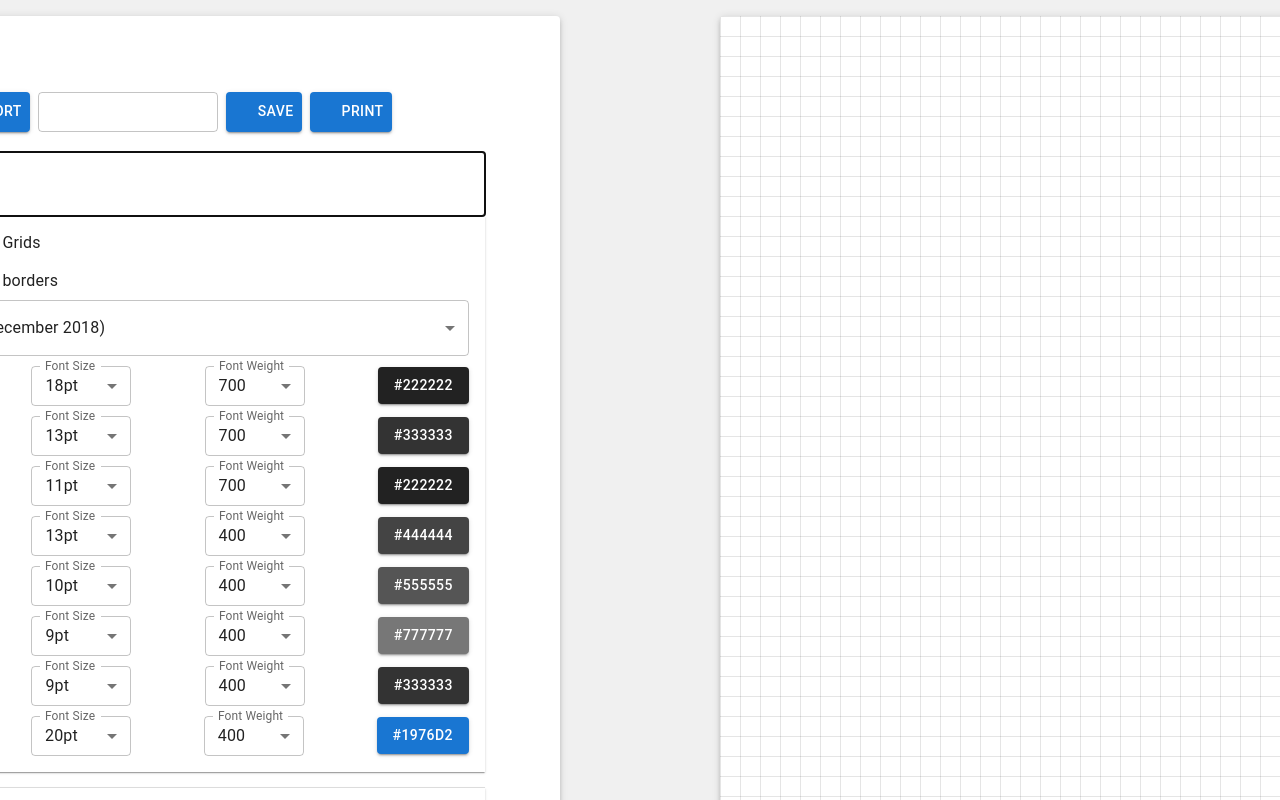
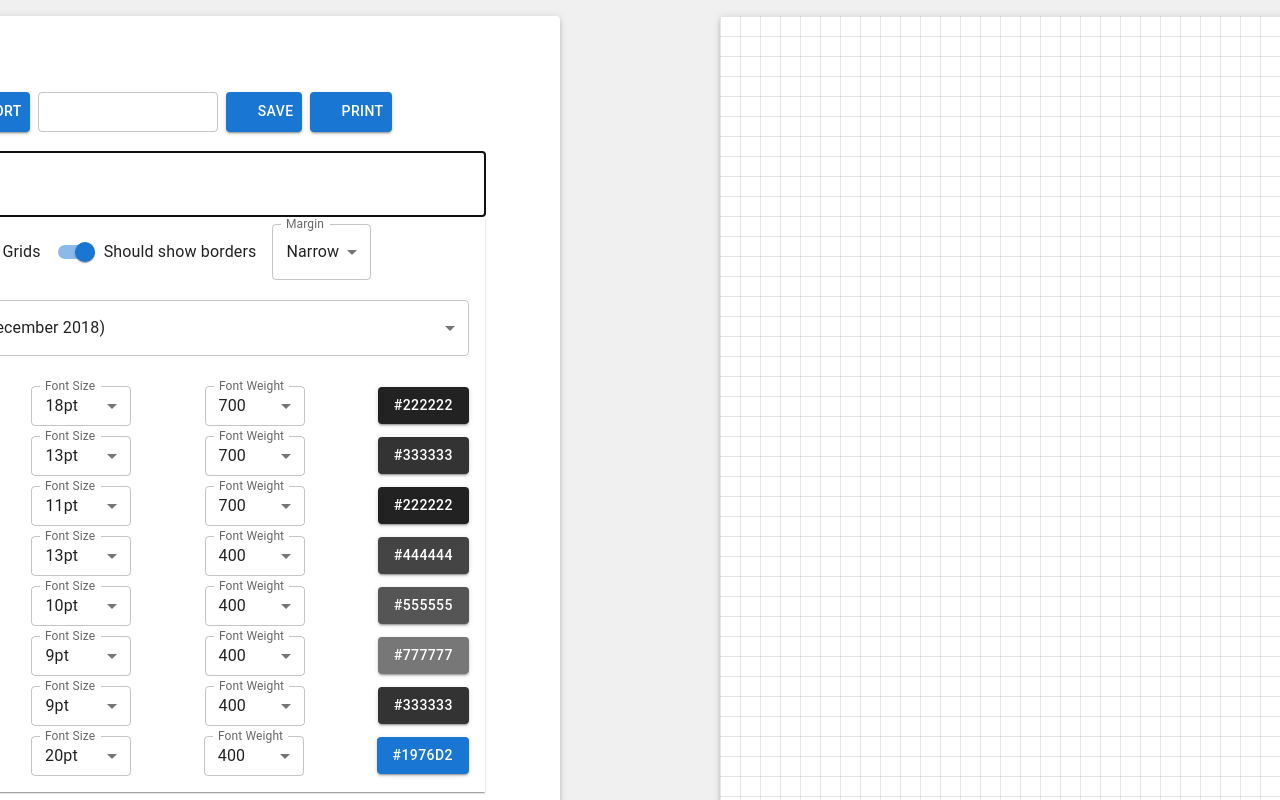
Before and after one commit to smamirshahi/squeezy-cv, a React (Vite) app: page / in a window 1280 px wide. Both pictures are taken after a click on the button "Styles". Shown: the top 800 px of the page. Built offline with nearby package versions, Linux system fonts and the light colour scheme; some icons are missing; what runtypes would draw is missing.

Commit message:
[CV-10] Add margin selection for printing

```diff
--- a/src/components/drag-and-drop/dnd-kit-wrapper.tsx
+++ b/src/components/drag-and-drop/dnd-kit-wrapper.tsx
@@ -1,4 +1,4 @@
-import { useState } from "react";
+import { useMemo, useState } from "react";
 import { DndContext, DragEndEvent } from "@dnd-kit/core";
 import { restrictToParentElement } from "@dnd-kit/modifiers";
 import { A4_DIMENSION_MM } from "@custom-styles/custom-styles";
@@ -10,6 +10,7 @@ import {
 import { SortableItem } from "@components/drag-and-drop/sortable-item";
 import { useAppSelector } from "@store/store-helper";
 import { appSelector } from "@store/app/app-slice";
+import { styleSelector } from "@store/cv-data/cv-data-slice";
 
 interface Props {
   /** The reference to the content (the A4 paper container) */
@@ -18,6 +19,7 @@ interface Props {
 
 export function DnDKitWrapper({ contentRef }: Props): JSX.Element {
   const { shouldShowGrids } = useAppSelector(appSelector);
+  const { paperMargin } = useAppSelector(styleSelector);
   const items = useItems();
   const [order, setOrder] = useState(items.map((item) => item.id));
 
@@ -35,11 +37,19 @@ export function DnDKitWrapper({ contentRef }: Props): JSX.Element {
       setOrder((prev) => {
         const oldIndex = prev.indexOf(active.id as string);
         const newIndex = prev.indexOf(over.id as string);
-
         return arrayMove(prev, oldIndex, newIndex);
       });
     }
   }
+
+  const paperMarginForPrinting: string = useMemo(() => {
+    switch (paperMargin) {
+      case "narrow":
+        return "48px";
+      case "normal":
+        return "96px";
+    }
+  }, [paperMargin]);
 
   return (
     <Paper
@@ -66,6 +76,7 @@ export function DnDKitWrapper({ contentRef }: Props): JSX.Element {
         display: "flex",
         flexDirection: "column",
         alignItems: "center",
+        padding: paperMarginForPrinting,
       }}
     >
       <DndContext
--- a/src/pages/editor-page/styles-editor-page/styles-editor-page.tsx
+++ b/src/pages/editor-page/styles-editor-page/styles-editor-page.tsx
@@ -1,12 +1,16 @@
 import { FontOptionsPicker } from "@pages/editor-page/styles-editor-page/font-options-picker";
 import { CVAccordion } from "@components/cv-accordion";
-import { setDateFormat, styleSelector } from "@store/cv-data/cv-data-slice";
+import {
+  setDateFormat,
+  setPaperMargin,
+  styleSelector,
+} from "@store/cv-data/cv-data-slice";
 import { useAppDispatch, useAppSelector } from "@store/store-helper";
 import { isValidFont } from "@custom-types/type-guards";
 import {
+  Box,
   FormControl,
   FormControlLabel,
-  FormGroup,
   InputLabel,
   MenuItem,
   Select,
@@ -21,14 +25,14 @@ import {
 
 /** Shows the styles section in editor page */
 export function StylesEditorPage(): JSX.Element {
-  const { typography, dateFormat } = useAppSelector(styleSelector);
+  const { typography, dateFormat, paperMargin } = useAppSelector(styleSelector);
   const dispatch = useAppDispatch();
   const app = useAppSelector(appSelector);
 
   return (
     <CVAccordion title="Styles">
       <FormControl component="fieldset" variant="standard">
-        <FormGroup>
+        <Box component="div" display="flex" flexDirection="row">
           <FormControlLabel
             control={
               <Switch
@@ -51,9 +55,24 @@ export function StylesEditorPage(): JSX.Element {
             }
             label="Should show borders"
           />
-        </FormGroup>
+          <FormControl>
+            <InputLabel id="date-format-label">Margin</InputLabel>
+            <Select
+              value={paperMargin}
+              label="Margin"
+              onChange={(event) =>
+                dispatch(
+                  setPaperMargin(event.target.value as Style["paperMargin"])
+                )
+              }
+            >
+              <MenuItem value="normal">Normal</MenuItem>
+              <MenuItem value="narrow">Narrow</MenuItem>
+            </Select>
+          </FormControl>
+        </Box>
       </FormControl>
-      <FormControl fullWidth>
+      <FormControl fullWidth sx={{ my: "20px" }}>
         <InputLabel id="date-format-label">Date Format</InputLabel>
         <Select
           labelId="date-format-label"
--- a/src/store/cv-data/cv-data-slice.ts
+++ b/src/store/cv-data/cv-data-slice.ts
@@ -83,6 +83,10 @@ const cvDataSlice = createSlice({
       state.style.dateFormat = action.payload;
     },
 
+    setPaperMargin(state, action: PayloadAction<Style["paperMargin"]>) {
+      state.style.paperMargin = action.payload;
+    },
+
     setTypography(
       state,
       action: PayloadAction<{
@@ -127,6 +131,7 @@ export const {
   addSkillItem,
   removeSkillItem,
   updateSkillItem,
+  setPaperMargin,
   setTypography,
   resetCvDataState,
 } = cvDataSlice.actions;
```
